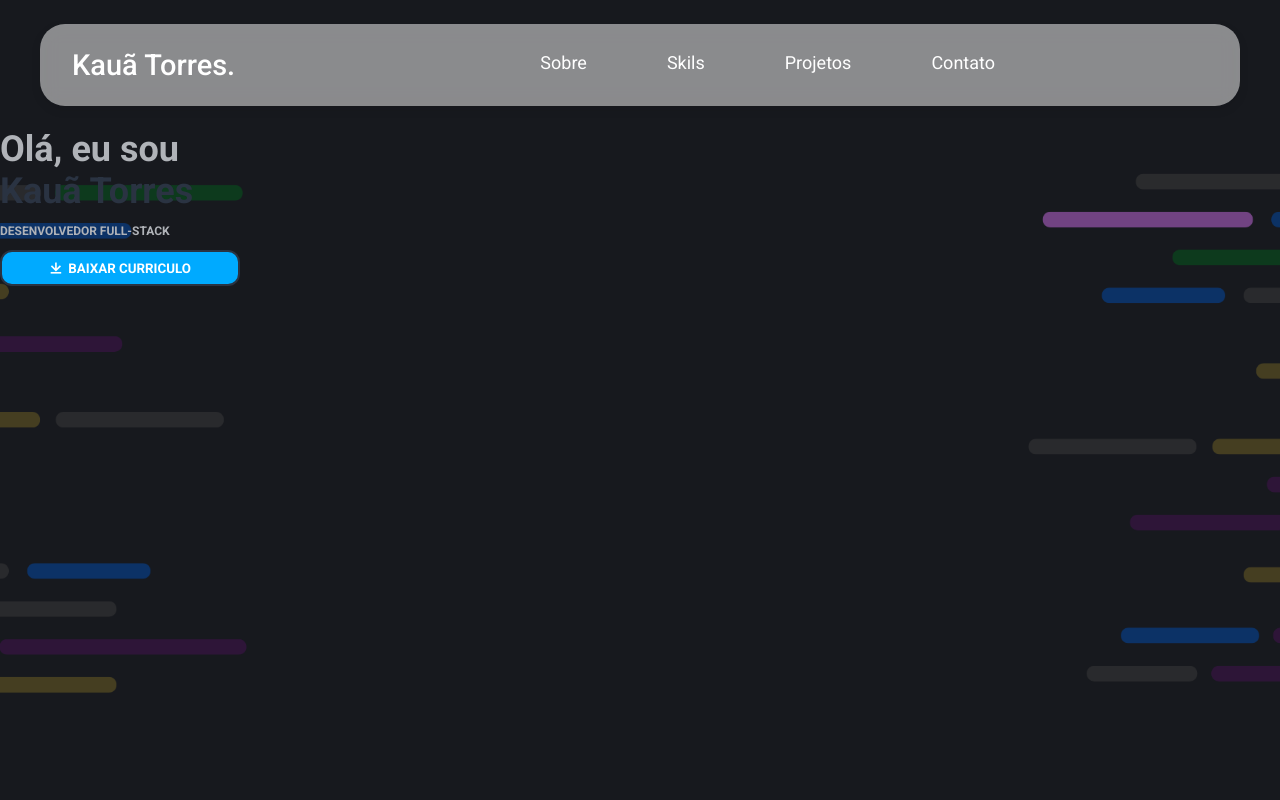
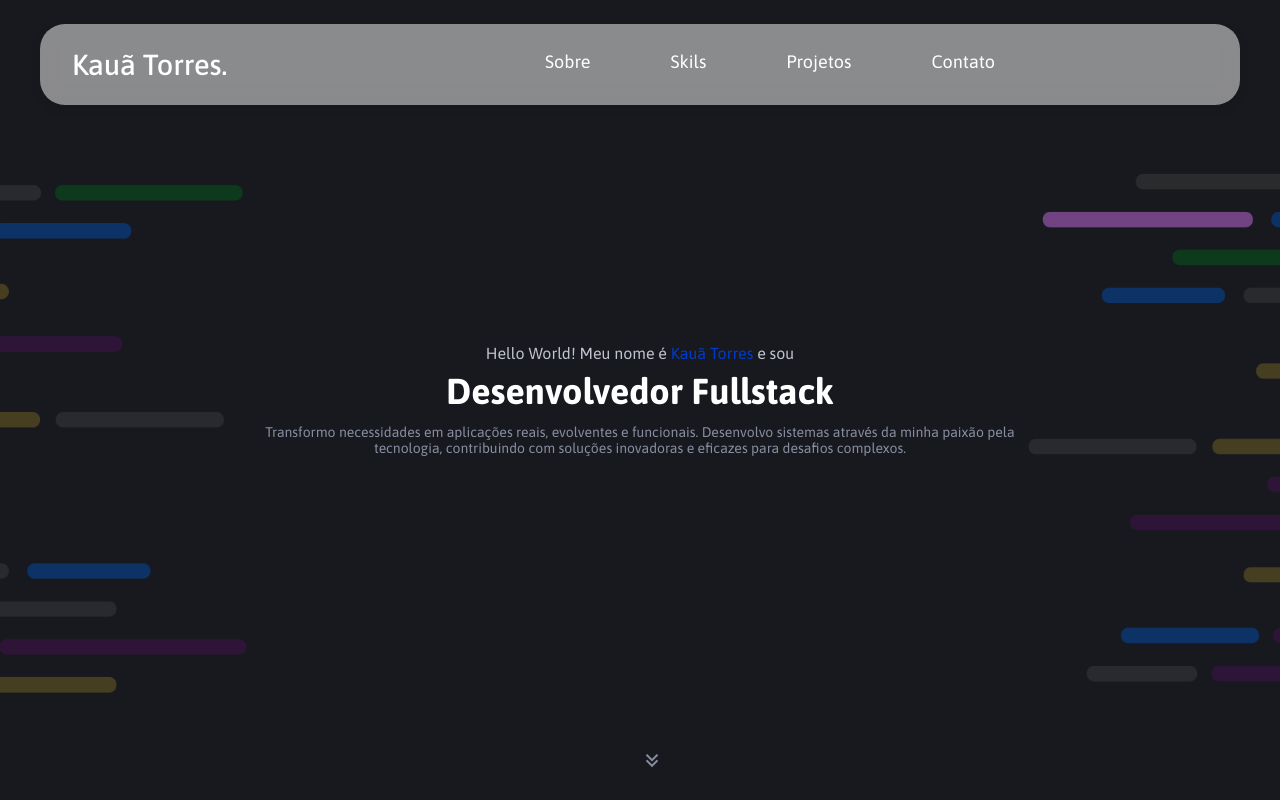
Before and after one commit to kauatorresfranca/portfolio, a React (Vite) app: page / in a window 1280 px wide. Shown: the top 800 px of the page. Built offline with nearby package versions, Linux system fonts and the light colour scheme.

Commit message:
feat: replace Banner component with Hero and update styles and font

```diff
--- a/index.html
+++ b/index.html
@@ -8,9 +8,7 @@
   <title>my website</title>
   <link rel="preconnect" href="https://fonts.googleapis.com">
   <link rel="preconnect" href="https://fonts.gstatic.com" crossorigin>
-  <link
-    href="https://fonts.googleapis.com/css2?family=Roboto:ital,wght@0,100;0,300;0,400;0,500;0,700;0,900;1,100;1,300;1,400;1,500;1,700;1,900&display=swap"
-    rel="stylesheet">
+  <link href="https://fonts.googleapis.com/css2?family=Asap:ital,wght@0,100..900;1,100..900&display=swap" rel="stylesheet">
   <link href="https://cdn.jsdelivr.net/npm/remixicon/fonts/remixicon.css" rel="stylesheet">
 </head>
 
--- a/src/App.tsx
+++ b/src/App.tsx
@@ -3,13 +3,13 @@ import { ClipLoader } from 'react-spinners'
 import { useEffect, useState } from 'react'
 
 import AboutMe from './components/about_me/index'
-import Banner from './components/hero'
 import Contact from './components/Contact'
 import Header from './components/header'
 import Projects from './components/projects'
 import Skills from './components/skils'
 import {colors, GlobalCss} from './styles'
 import Footer from './components/footer'
+import Hero from './components/hero'
 
 
 function App() {
@@ -37,7 +37,7 @@ function App() {
       <>
       <GlobalCss />
       <Header/>
-      <Banner />
+      <Hero />
       <AboutMe />
       <Skills />
       <Projects />
--- a/src/components/hero/index.tsx
+++ b/src/components/hero/index.tsx
@@ -1,23 +1,22 @@
 import * as S from './styles'
 
-const Banner = () => {
+const Hero = () => {
   return (
-    <S.background>
-        <S.Banner>
+    <S.Hero>
+        <S.HeroContent>
+          <S.SubTitle>
+            Hello World! Meu nome é <span>Kauã Torres</span> e sou
+          </S.SubTitle>
+          <S.Title>
+              Desenvolvedor Fullstack
+          </S.Title>
           <S.Description>
-            <S.Title>
-              Olá, eu sou<span> Kauã Torres</span>
-            </S.Title>
-            <h4>DESENVOLVEDOR FULL-STACK</h4>
-            <a href="/curriculo.pdf">
-              <button>
-                <i className="ri-download-line"></i>BAIXAR CURRICULO
-              </button>
-            </a>
+            Transformo necessidades em aplicações reais, evolventes e funcionais. Desenvolvo sistemas através da minha paixão pela tecnologia, contribuindo com soluções inovadoras e eficazes para desafios complexos.
           </S.Description>
-        </S.Banner>
-    </S.background>
+        </S.HeroContent>
+        <i className="ri-arrow-down-double-fill"></i>
+    </S.Hero>
   )
 }
 
-export default Banner
+export default Hero
--- a/src/components/hero/styles.ts
+++ b/src/components/hero/styles.ts
@@ -1,21 +1,40 @@
-import styled from "styled-components"
+import styled, { keyframes } from "styled-components"
 import { breakpoints, colors } from "../../styles"
 
+const bounce = keyframes`
+  0%, 100% {
+    transform: translateY(0);
+  }
+  50% {
+    transform: translateY(-10px);
+  }
+`
 
-export const background = styled.div`
+export const Hero = styled.div`
   background-image: url('../../../../assets/images/background.png');
   background-size: cover;
   background-repeat: no-repeat;
   background-position: center;
   height: 100vh;
   width: 100%;
+
+  i {
+    position: absolute;
+    bottom: 20px;
+    left: 50%;
+    transform: translateX(-50%);
+    font-size: 24px;
+    color: ${colors.text};
+    animation: ${bounce} 2s infinite;
+  }
 `
 
-export const Banner = styled.div`
+export const HeroContent = styled.div`
   display: flex;
-  justify-content: space-between;
-  padding-top: 128px;
-  padding-bottom: 32px;
+  flex-direction: column;
+  align-items: center;
+  justify-content: center;
+  height: 100%;
 
   img {
     width: 320px;
@@ -38,61 +57,18 @@ export const Banner = styled.div`
 `
 
 export const Description = styled.div`
-  display: flex;
-  flex-direction: column;
-  justify-content: center;
-  aling-items: center;
-
-  h4 {
-    font-size: 12px;
-    color: ${colors.text};
-    margin-bottom: 12px;
-  }
-
-  button {
-    width: 240px;
-    height: 36px;
-    font-weight: 700;
-    background-color: ${colors.secondaryBackground};
-    color: ${colors.title};
-    border: 2px solid ${colors.detach};
-    border-radius: 12px;
-    cursor: pointer;
-
-  i {
-    margin-right: 6px;
-  }
-
-    &:hover i {
-      color: ${colors.secondaryBackground};
-    }
-
-    &:hover {
-      color: ${colors.secondaryBackground};
-      background-color: ${colors.detach};
-    }
-  }
-
-  @media (max-width: ${breakpoints.tablet}) {
-    justify-content: center;
-    align-items: center;
-    margin-right: 0;
-
-    button {
-      width: 280px;
-    }
-
-    h4 {
-      margin-top: 6px;
-    }
-  }
+  color: ${colors.text};
+  font-size: 14px;
+  font-weight: 400;
+  max-width: 800px;
+  text-align: center;
 `
 
 export const Title = styled.h2`
   display: flex;
   flex-direction: column;
   margin-bottom: 12px;
-  color: ${colors.text};
+  color: ${colors.title};
   font-size: 36px;
   font-weight: 700;
   white-space: nowrap;
@@ -104,3 +80,14 @@ export const Title = styled.h2`
     color: ${colors.detach};
   }
 `
+
+export const SubTitle = styled.h3`
+  color: ${colors.subTitle};
+  font-size: 16px;
+  font-weight: 400;
+  margin-bottom: 8px;
+
+  span {
+    color: ${colors.primary};
+  }
+`
--- a/src/styles.ts
+++ b/src/styles.ts
@@ -10,7 +10,8 @@ export const colors = {
   background: '#17191e',
   headerBackground: 'rgba(255, 255, 255, 0.5)',
   title: '#ffffff',
-  text: '#b0b3b8',
+  subTitle: '#C0C4CE',
+  text: '#878EA1',
   detach: '#2a3342',
   secondaryBackground: '#00aaff',
   lightPurple: '#6c63ff',
@@ -27,7 +28,7 @@ export const GlobalCss = createGlobalStyle`
   color: ${colors.title};
   list-style: none;
   text-decoration: none;
-  font-family: Roboto, sans-serif;
+  font-family: "asap", sans-serif;
 
   .container {
     max-width: 1200px;
```
